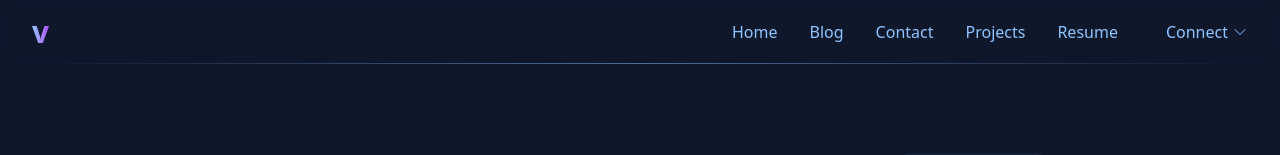
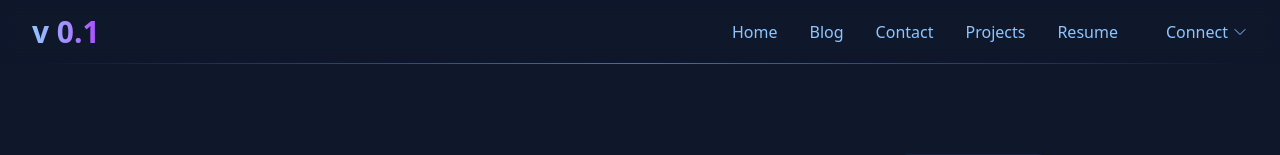
Before and after one commit to vedantlahane/portfolio, a React (Vite) app in the folder client/: page / in a window 1280 px wide. Shown: the top 155 px of the page. Built offline with nearby package versions, Linux system fonts and the light colour scheme; grey boxes are pictures that could not be loaded.

Commit message:
Update Navbar version display to include version number

```diff
--- a/client/src/components/Navbar.jsx
+++ b/client/src/components/Navbar.jsx
@@ -33,7 +33,7 @@ const Navbar = () => {
           <Link to="/" className="z-10">
             <span className="text-3xl font-bold bg-gradient-to-r from-blue-300 to-purple-500
               bg-clip-text text-transparent">
-              v
+              v 0.1
             </span>
           </Link>
 
```
